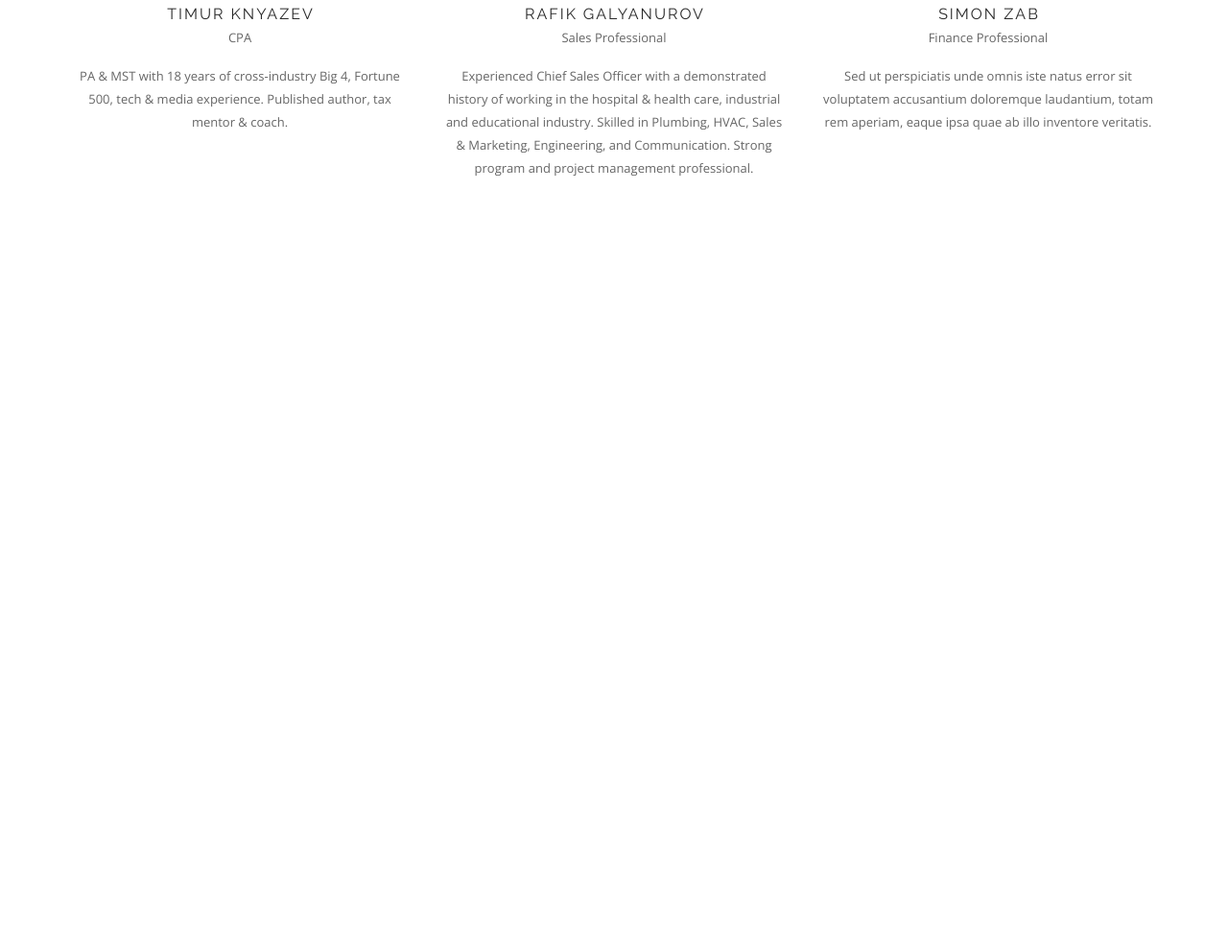
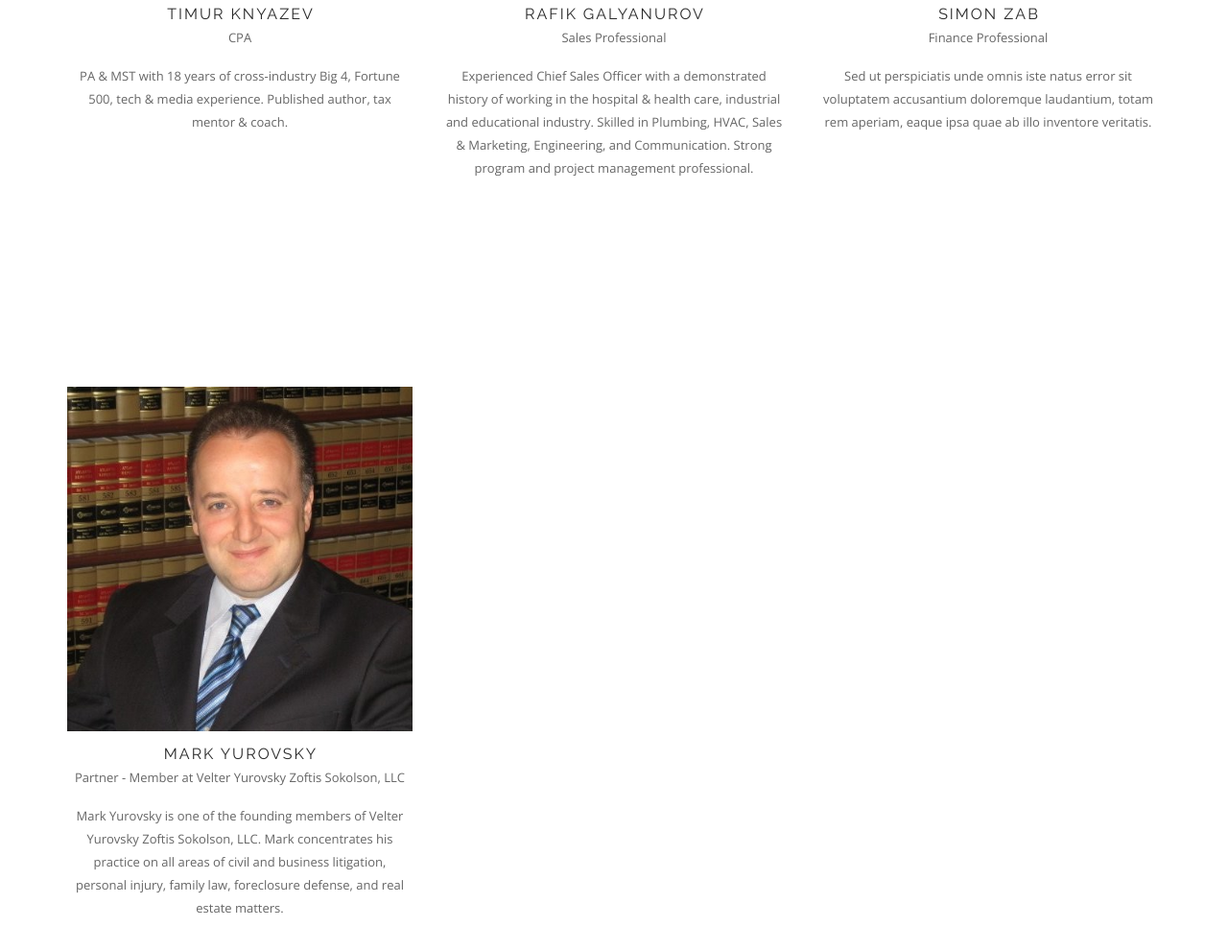
Before and after one commit to sergii-us/americansuccess, a plain HTML site: page memberdirectory.html in a window 1280 px wide. Shown: the part 2373-3364 px from the top of the page at 96% size. Before the commit the page ends 2680 px from the top, so only its background shows below. Drawn offline with nearby package versions, Linux system fonts and the light colour scheme.

Commit message:
update v.1.0.14

```diff
--- a/memberdirectory.html
+++ b/memberdirectory.html
@@ -2,7 +2,6 @@
 <!doctype html>
 <html lang="en">
     <head>
-		<title>Member Directory</title>
         <meta charset="utf-8">
         <title></title>
         <meta name="viewport" content="width=device-width, initial-scale=1.0">
@@ -162,6 +161,27 @@
 
 		        </div>
 
+		    </section><section>
+		        <div class="container">
+		            <div class="row">
+		                <div class="col-md-4 col-sm-6">
+		                    <div class="image-tile outer-title text-center">
+		                        <img alt="Pic" src="img/mark.jpeg">
+		                        <div class="title mb16">
+		                            <h5 class="uppercase mb0">Mark yurovsky</h5>
+		                            <span>Partner - Member at Velter Yurovsky Zoftis Sokolson, LLC</span>
+		                        </div>
+		                        <p class="mb0">
+		                            Mark Yurovsky is one of the founding members of Velter Yurovsky Zoftis Sokolson, LLC. Mark concentrates his practice on all areas of civil and business litigation, personal injury, family law, foreclosure defense, and real estate matters.
+		                        </p>
+		                    </div>
+		                </div>
+
+
+		            </div>
+
+		        </div>
+
 		    </section></div>
 
 
```
Also changed, not shown: img/mark.jpeg (added).
